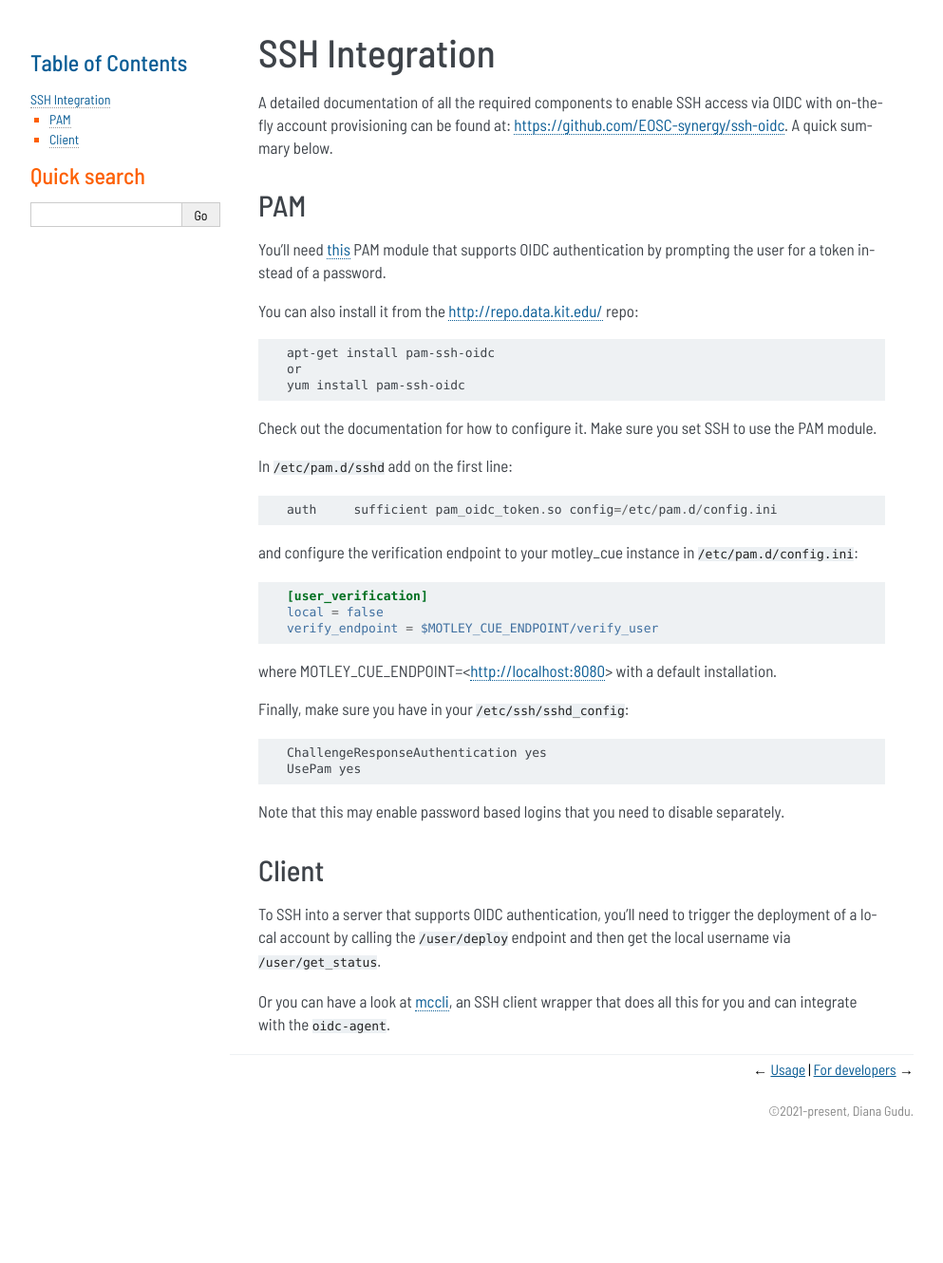
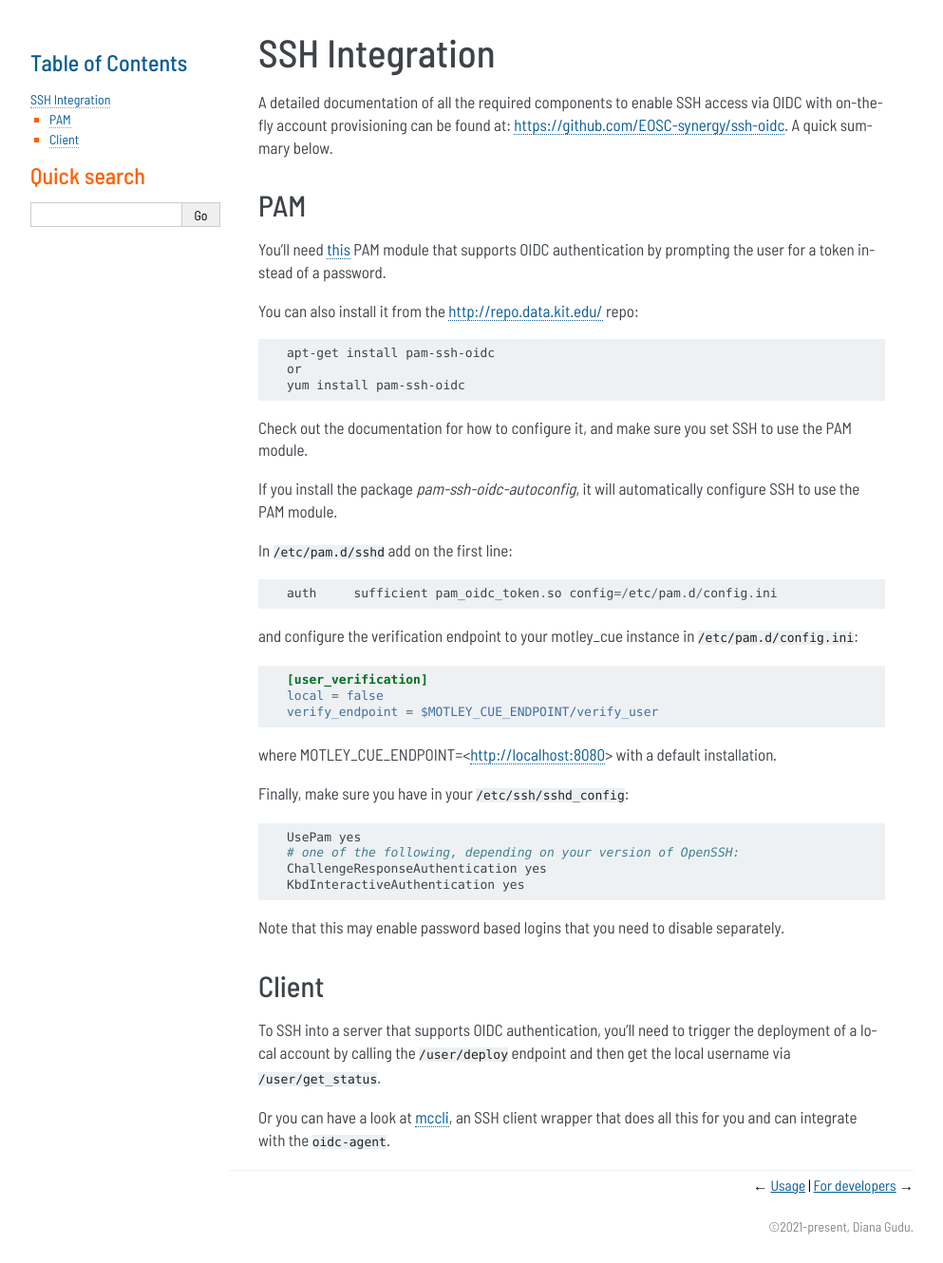
Before and after one commit to dianagudu/motley_cue, a Sphinx documentation site: the page built from doc/source/ssh-integration.rst, in a window 1280 px wide. Shown: the whole page at 95% size, without its empty margins (148-1141 px from the left). Built offline with Sphinx 7.4.7, drawn with Linux system fonts in a browser that asks for light colours; before the commit the page ends 1208 px from its top, so only the background shows below that.

Commit message:
update info on pam and ssh integration

```diff
--- a/doc/source/ssh-integration.rst
+++ b/doc/source/ssh-integration.rst
@@ -19,7 +19,9 @@ You can also install it from the http://repo.data.kit.edu/ repo:
     yum install pam-ssh-oidc
 
 
-Check out the documentation for how to configure it. Make sure you set SSH to use the PAM module.
+Check out the documentation for how to configure it, and make sure you set SSH to use the PAM module.
+
+If you install the package `pam-ssh-oidc-autoconfig`, it will automatically configure SSH to use the PAM module.
 
 In ``/etc/pam.d/sshd`` add on the first line:
 
@@ -41,8 +43,10 @@ Finally, make sure you have in your ``/etc/ssh/sshd_config``:
 
 .. code-block::
 
+    UsePam yes
+    # one of the following, depending on your version of OpenSSH:
     ChallengeResponseAuthentication yes
-    UsePam yes
+    KbdInteractiveAuthentication yes
 
 Note that this may enable password based logins that you need to disable separately.
 
```
